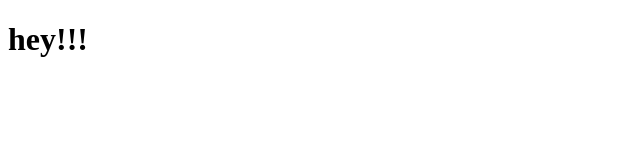
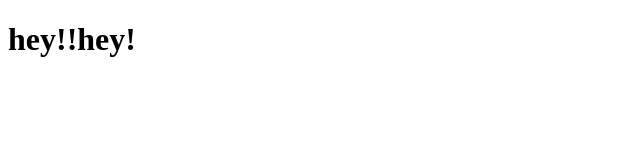
Before and after one commit to Daniil-Lilin/testGit, a plain HTML site: page index.html in a window 1280 px wide. Shown: the whole page, without its empty margins (0-640 px from the left). Drawn offline with Linux system fonts and the light colour scheme.

Commit message:
add word

```diff
--- a/index.html
+++ b/index.html
@@ -6,6 +6,6 @@
   <title>Document</title>
 </head>
 <body>
-  <h1>hey!!!</h1>
+  <h1>hey!!hey!</h1>
 </body>
 </html>
```
